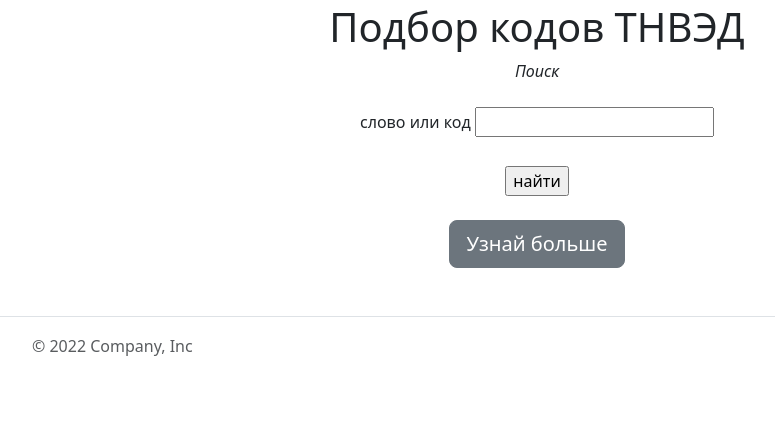
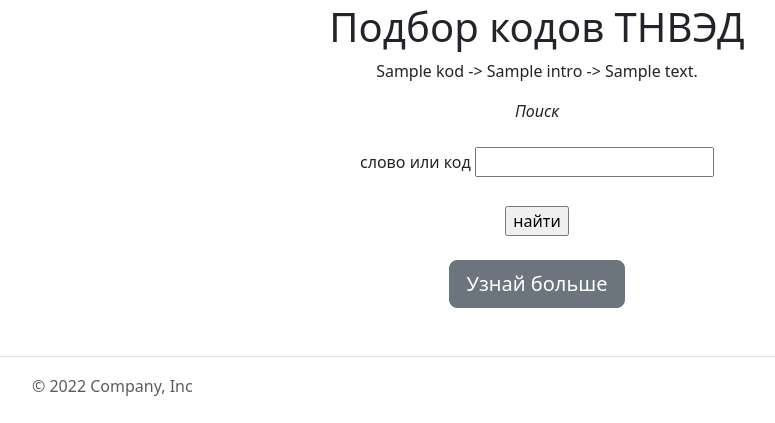
Before and after one commit to everybodygetup/soloflask, a Flask app: template app/templates/index.j2 in a window 1280 px wide. Shown: the part 69-492 px from the top of the page, without its empty margins (103-878 px from the left). Run offline with Flask 2, Linux system fonts and the light colour scheme; tables that the repository leaves empty hold one stand-in row (values such as "Sample post"); the template is opened without the code that fills it: values that come from a table or form of the project are taken from there, most other values are stand-ins (such as "Sample title", 1, 10 or a date in 2020); parts of the project's set-up code (start-up, migrations or seed data) failed here and were passed over; some libraries are stand-ins or nearby versions.

Commit message:
Добавил поиск и связал с бд

```diff
--- a/app/templates/index.j2
+++ b/app/templates/index.j2
@@ -5,6 +5,10 @@
 {% block content %}
   <main role="main" class="inner cover">
     <h1 class="cover-heading">Подбор кодов ТНВЭД</h1>
+  {% for kod in kod_search %}
+    <p>{{ kod.name }} -> {{ kod.intro }} -> {{ kod.text }}</p>
+  {% endfor %}
+
   <div id="content">
     <form action="" method="POST">
 
```
Lines whose indentation alone changed are shown as unchanged.
